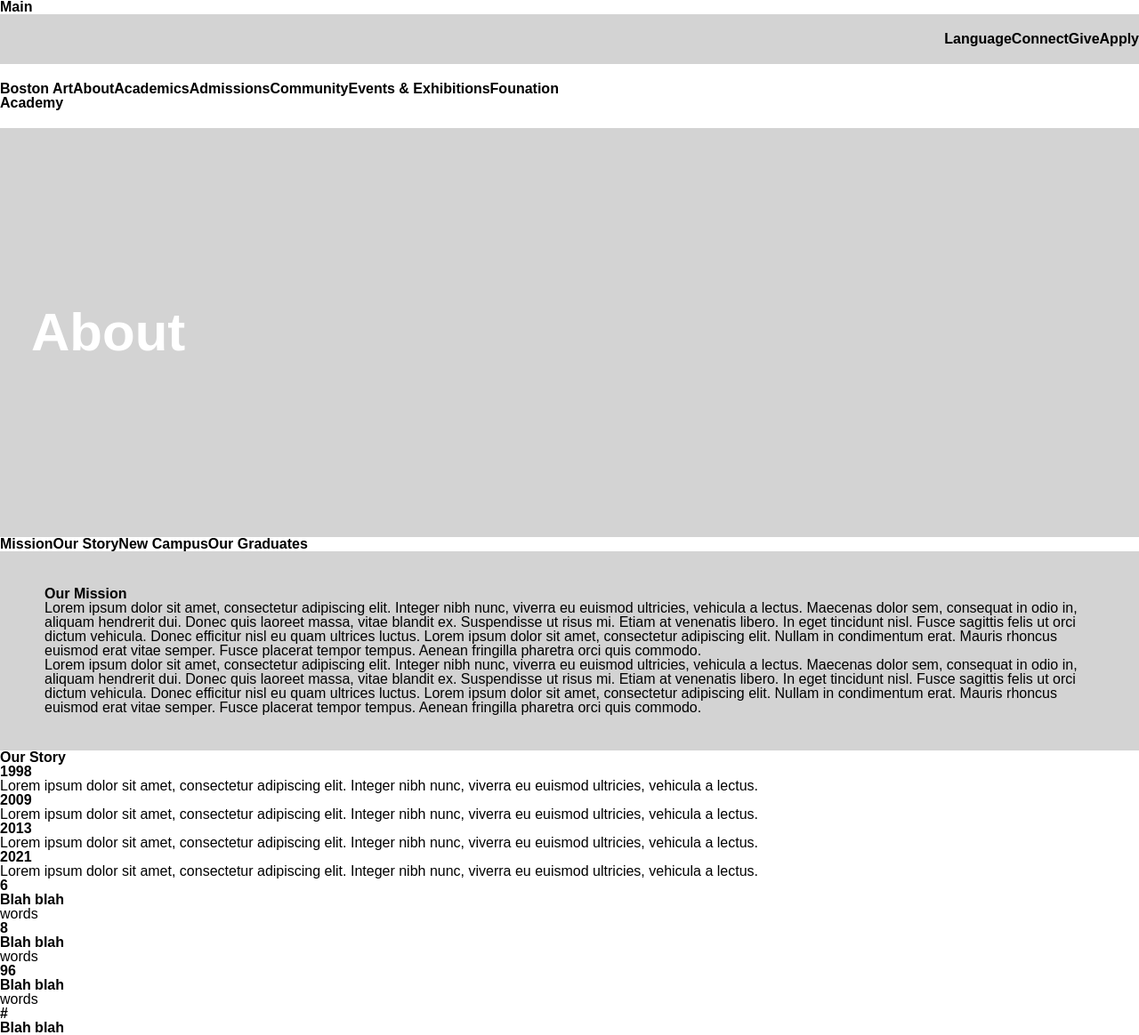
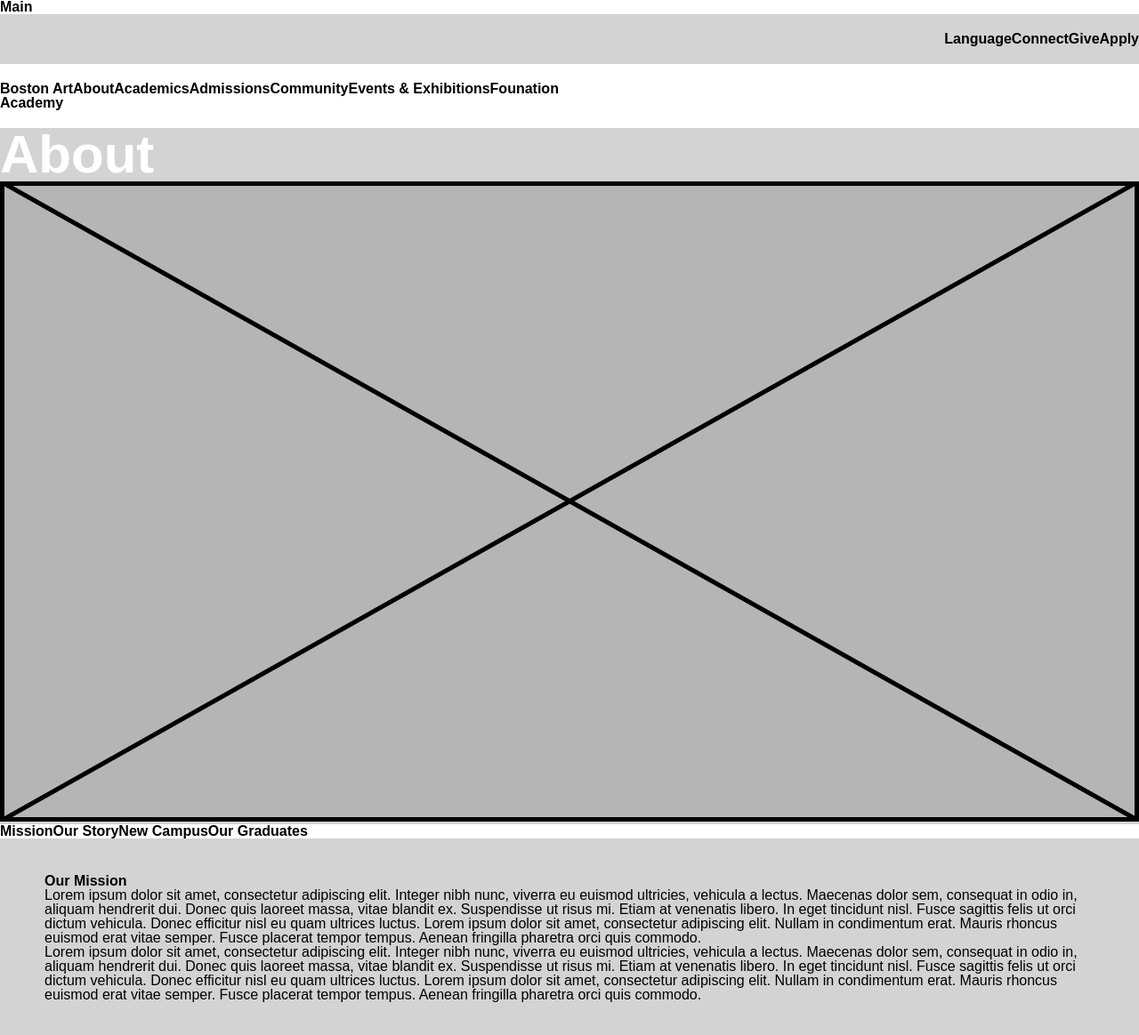
Before and after one commit to Artists-for-Humanity/BAA-prototype, a PHP site: page /about in a window 1280 px wide. Shown: the part 16-1180 px from the top of the page at 89% size. Run offline with PHP 8.4, Linux system fonts and the light colour scheme.

Commit message:
Placeolder image

```diff
--- a/site/about/index.html
+++ b/site/about/index.html
@@ -62,6 +62,10 @@
     <div class="banner">
       <div class="about-title">
         <h1>About</h1>
+      </div>
+      <div class="placeholder-image">
+        <img src="../assets/images/placeholder-image-rectangle.png" alt="placeholder-image-rectangle">
+        <!-- <img src="/assets/images/placeholder-image-rectangle.png"> -->
       </div>
     </div>
     <div class="school-info-nav"></div>
--- a/site/about/styles.css
+++ b/site/about/styles.css
@@ -30,9 +30,6 @@
 /* ROW 2 ONTOP */
 
 .banner {
-    padding-left: 35px;
-    padding-top: 200px;
-    padding-bottom: 200px;
     background-color: lightgray;
 }
 
```
